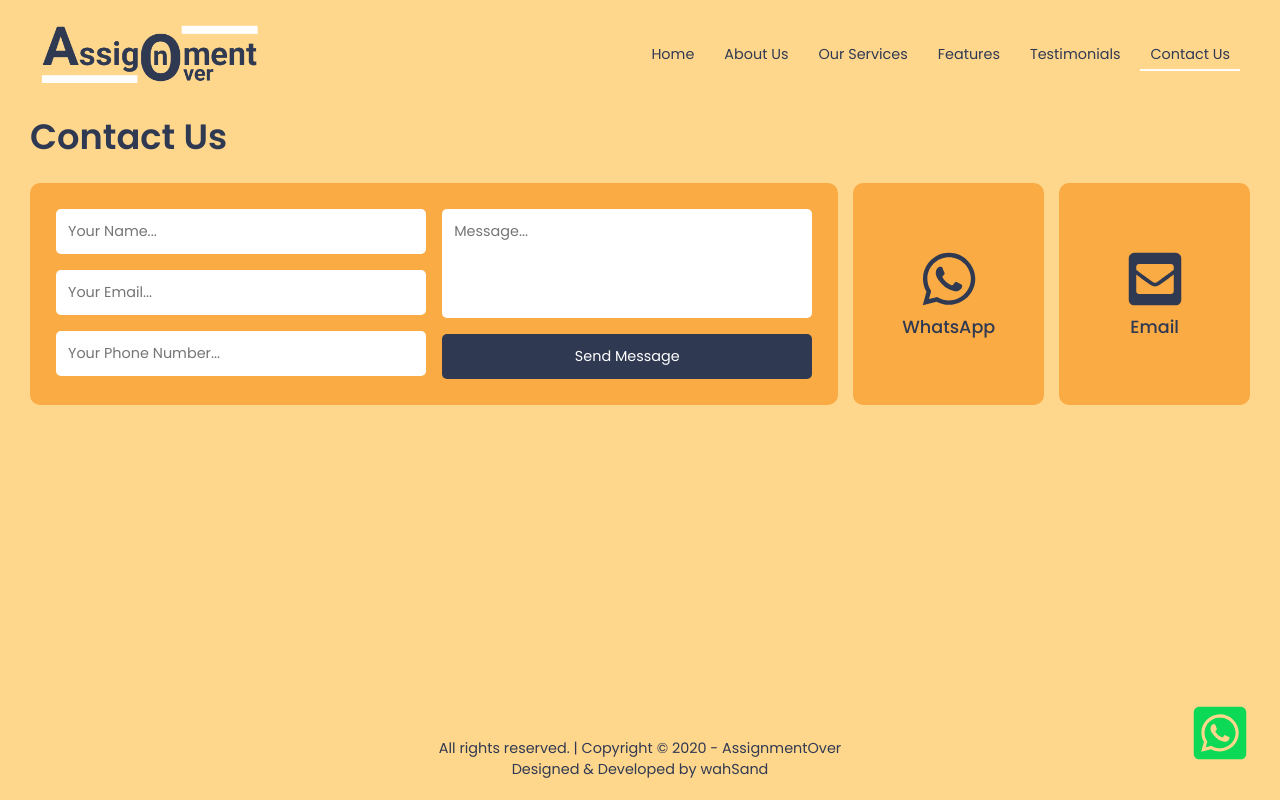
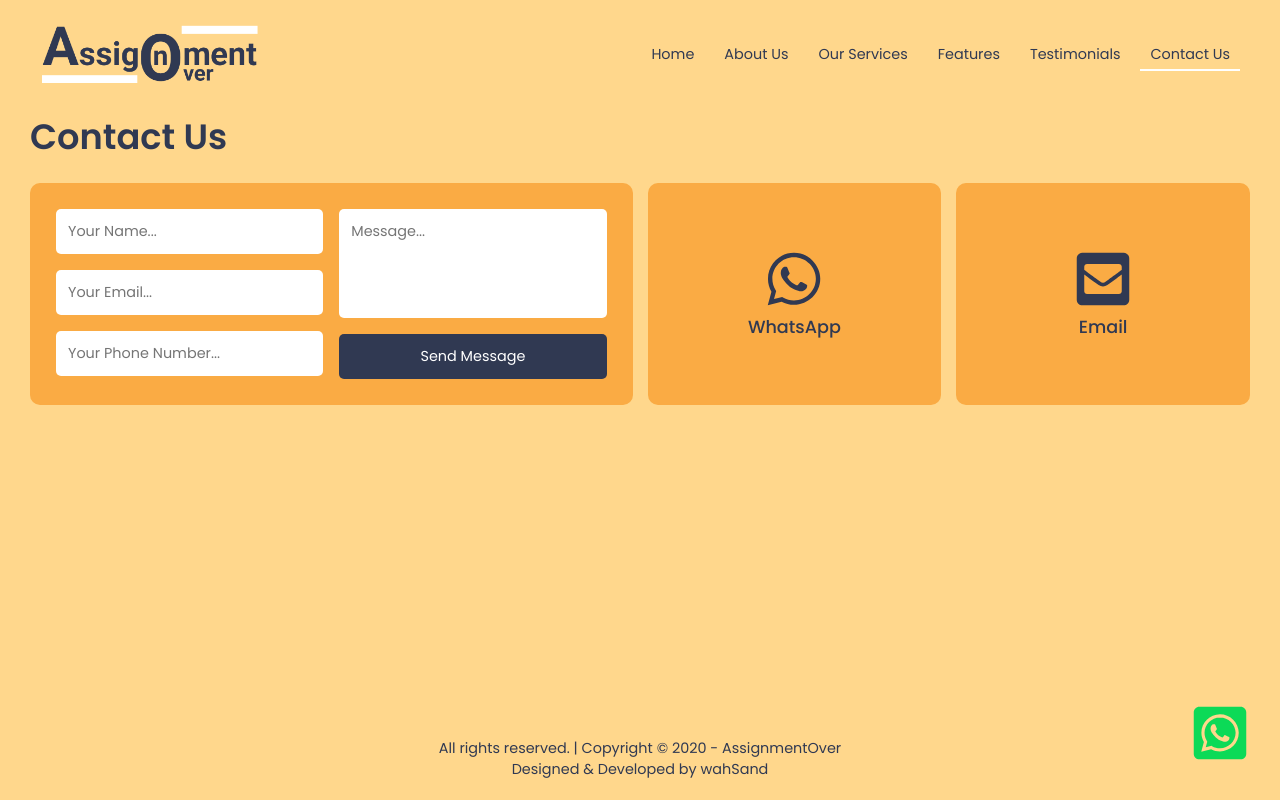
Before and after one commit to wahsandaruwan/assignmentover_frontend, a React (Create React App) app: page /contact in a window 1280 px wide. Built offline with nearby package versions, Linux system fonts and the light colour scheme.

Commit message:
Updated code

```diff
--- a/src/index.css
+++ b/src/index.css
@@ -198,15 +198,11 @@ svg {
   width: 100%;
   display: grid;
   gap: 15px;
-  grid-template-columns: repeat(3, 1fr);
+  grid-template-columns: repeat(2, 1fr);
 }
 
 .contact .contact-grid .common-card {
   height: inherit;
-}
-
-.contact .contact-grid .span-column {
-  grid-column: span 2;
 }
 
 .contact .contact-grid .common-card {
@@ -357,9 +353,6 @@ svg {
   .contact .contact-grid {
     grid-template-columns: repeat(1, 1fr);
   }
-  .contact .contact-grid .span-column {
-    grid-column: span 1;
-  }
 
   /* -----Services, Features, Testimonial & Contact page----- */
   .services .services-grid .service-type,
```
